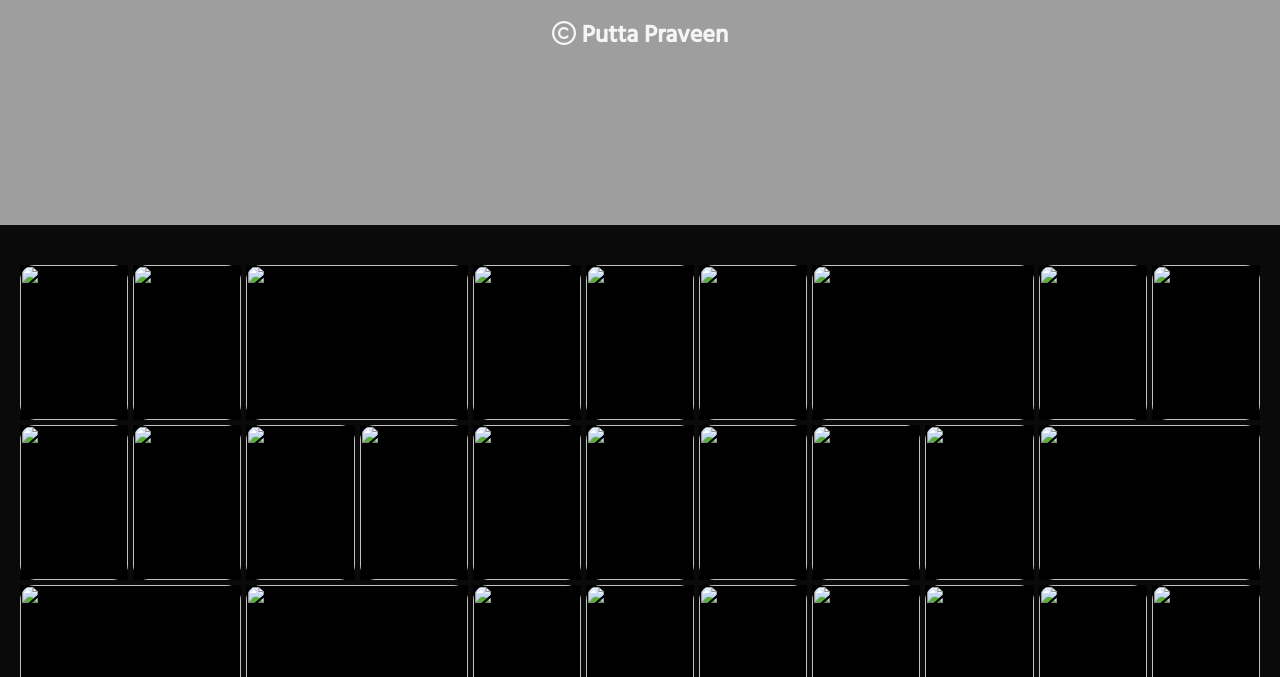
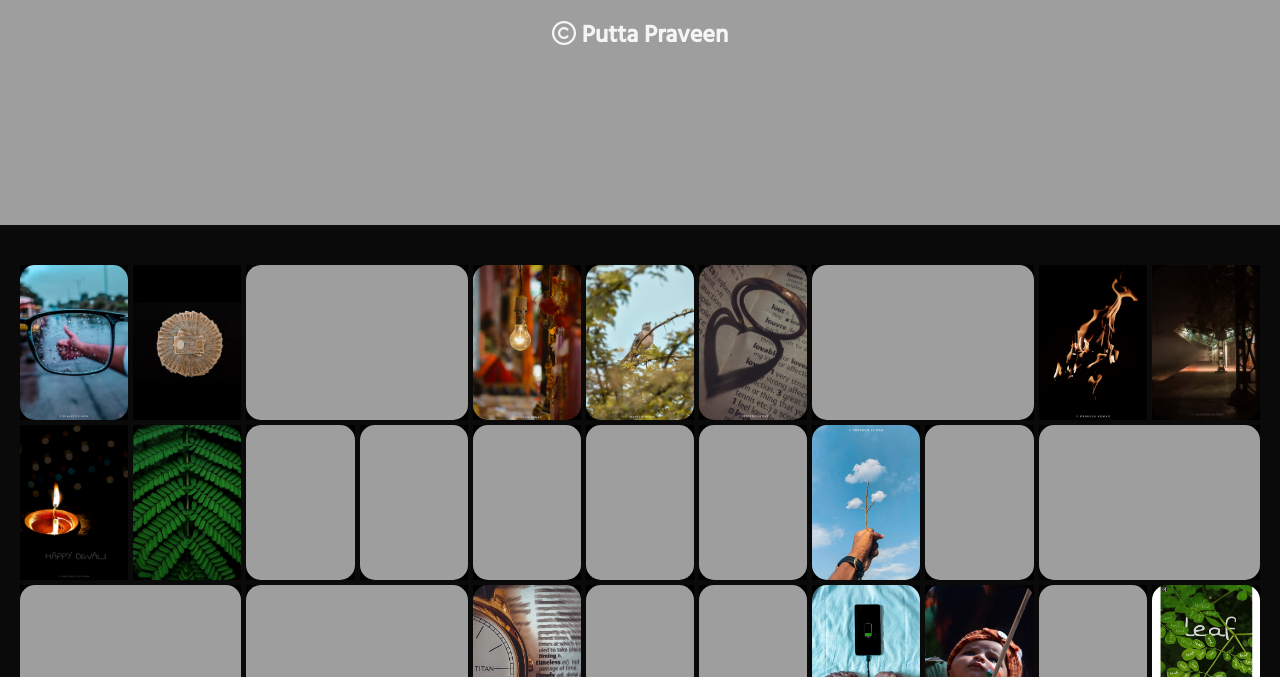
Before and after one commit to puttapraveen/my-gallery-using-Css-grid, a plain HTML site: page index.html in a window 1280 px wide. Shown: the part 123-800 px from the top of the page. Drawn offline with Linux system fonts and the light colour scheme; the site is published under a folder, as on GitHub Pages, so addresses that start at the root find nothing.

Commit message:
Update index.html

```diff
--- a/index.html
+++ b/index.html
@@ -27,35 +27,35 @@
 
     <div class="images">
 
-        <div class="hori"><img src="/IMG/1.jpeg" alt=""></div>
-        <div class="hori"><img src="/IMG/2.jpeg" alt=""></div>
-        <div class="verti"><img src="/IMG/7.jpeg" alt=""></div>
-        <div class="hori"><img src="/IMG/3.jpeg" alt=""></div>
-        <div class="hori"><img src="/IMG/4.jpeg" alt=""></div>
-        <div class="hori"><img src="/IMG/5.jpeg" alt=""></div>
-        <div class="verti"><img src="/IMG/6.jpeg" alt=""></div>
-        <div class="hori"><img src="/IMG/8.jpeg" alt=""></div>
-        <div class="hori"><img src="/IMG/9.jpeg" alt=""></div>
-        <div class="hori"><img src="/IMG/10.jpeg" alt=""></div>
-        <div class="hori"><img src="/IMG/11.jpeg" alt=""></div>
-        <div class="hori"><img src="/IMG/12.jpeg" alt=""></div>
-        <div class="hori"><img src="/IMG/13.jpeg" alt=""></div>
-        <div class="hori"><img src="/IMG/14.jpeg" alt=""></div>
-        <div class="hori"><img src="/IMG/15.jpeg" alt=""></div>
-        <div class="hori"><img src="/IMG/16.jpeg" alt=""></div>
-        <div class="hori"><img src="/IMG/17.jpeg" alt=""></div>
-        <div class="hori"><img src="/IMG/18.jpeg" alt=""></div>
-        <div class="verti"><img src="/IMG/19.jpeg" alt=""></div>
-        <div class="verti"><img src="/IMG/20.jpeg" alt=""></div>
-        <div class="verti"><img src="/IMG/21.jpeg" alt=""></div>
-        <div class="hori"><img src="/IMG/22.jpeg" alt=""></div>
-        <div class="hori"><img src="/IMG/23.jpeg" alt=""></div>
-        <div class="hori"><img src="/IMG/24.jpeg" alt=""></div>
-        <div class="hori"><img src="/IMG/25.jpeg" alt=""></div>
-        <div class="hori"><img src="/IMG/26.jpeg" alt=""></div>
-        <div class="hori"><img src="/IMG/27.jpeg" alt=""></div>
-        <div class="hori"><img src="/IMG/28.jpeg" alt=""></div>
-        <div class="hori"><img src="/IMG/30.jpeg" alt=""></div>
+        <div class="hori"><img src="./IMG/1.jpeg" alt=""></div>
+        <div class="hori"><img src="./IMG/2.jpeg" alt=""></div>
+        <div class="verti"><img src="./IMG/7.jpeg" alt=""></div>
+        <div class="hori"><img src="./IMG/3.jpeg" alt=""></div>
+        <div class="hori"><img src="./IMG/4.jpeg" alt=""></div>
+        <div class="hori"><img src="./IMG/5.jpeg" alt=""></div>
+        <div class="verti"><img src="./IMG/6.jpeg" alt=""></div>
+        <div class="hori"><img src="./IMG/8.jpeg" alt=""></div>
+        <div class="hori"><img src="./IMG/9.jpeg" alt=""></div>
+        <div class="hori"><img src="./IMG/10.jpeg" alt=""></div>
+        <div class="hori"><img src="./IMG/11.jpeg" alt=""></div>
+        <div class="hori"><img src="./IMG/12.jpeg" alt=""></div>
+        <div class="hori"><img src="./IMG/13.jpeg" alt=""></div>
+        <div class="hori"><img src="./IMG/14.jpeg" alt=""></div>
+        <div class="hori"><img src="./IMG/15.jpeg" alt=""></div>
+        <div class="hori"><img src="./IMG/16.jpeg" alt=""></div>
+        <div class="hori"><img src="./IMG/17.jpeg" alt=""></div>
+        <div class="hori"><img src="./IMG/18.jpeg" alt=""></div>
+        <div class="verti"><img src="./IMG/19.jpeg" alt=""></div>
+        <div class="verti"><img src="./IMG/20.jpeg" alt=""></div>
+        <div class="verti"><img src="./IMG/21.jpeg" alt=""></div>
+        <div class="hori"><img src="./IMG/22.jpeg" alt=""></div>
+        <div class="hori"><img src="./IMG/23.jpeg" alt=""></div>
+        <div class="hori"><img src="./IMG/24.jpeg" alt=""></div>
+        <div class="hori"><img src="./IMG/25.jpeg" alt=""></div>
+        <div class="hori"><img src="./IMG/26.jpeg" alt=""></div>
+        <div class="hori"><img src="./IMG/27.jpeg" alt=""></div>
+        <div class="hori"><img src="./IMG/28.jpeg" alt=""></div>
+        <div class="hori"><img src="./IMG/30.jpeg" alt=""></div>
     </div>
     <div class="end">
         <h6><center><i class="fa fa-copyright" aria-hidden="true"></i>Copyright All Rights Reserved</center></h6>
```
